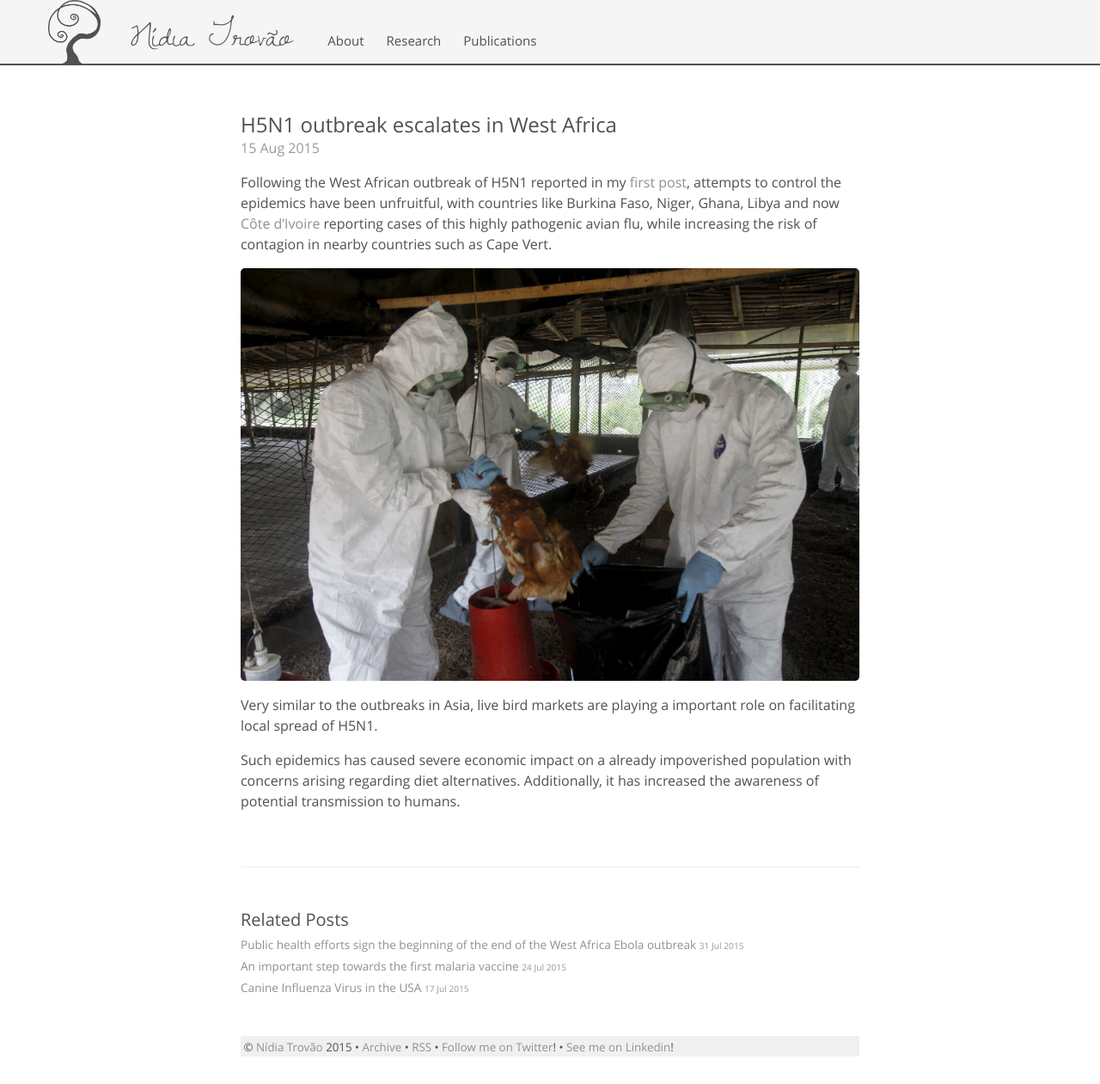
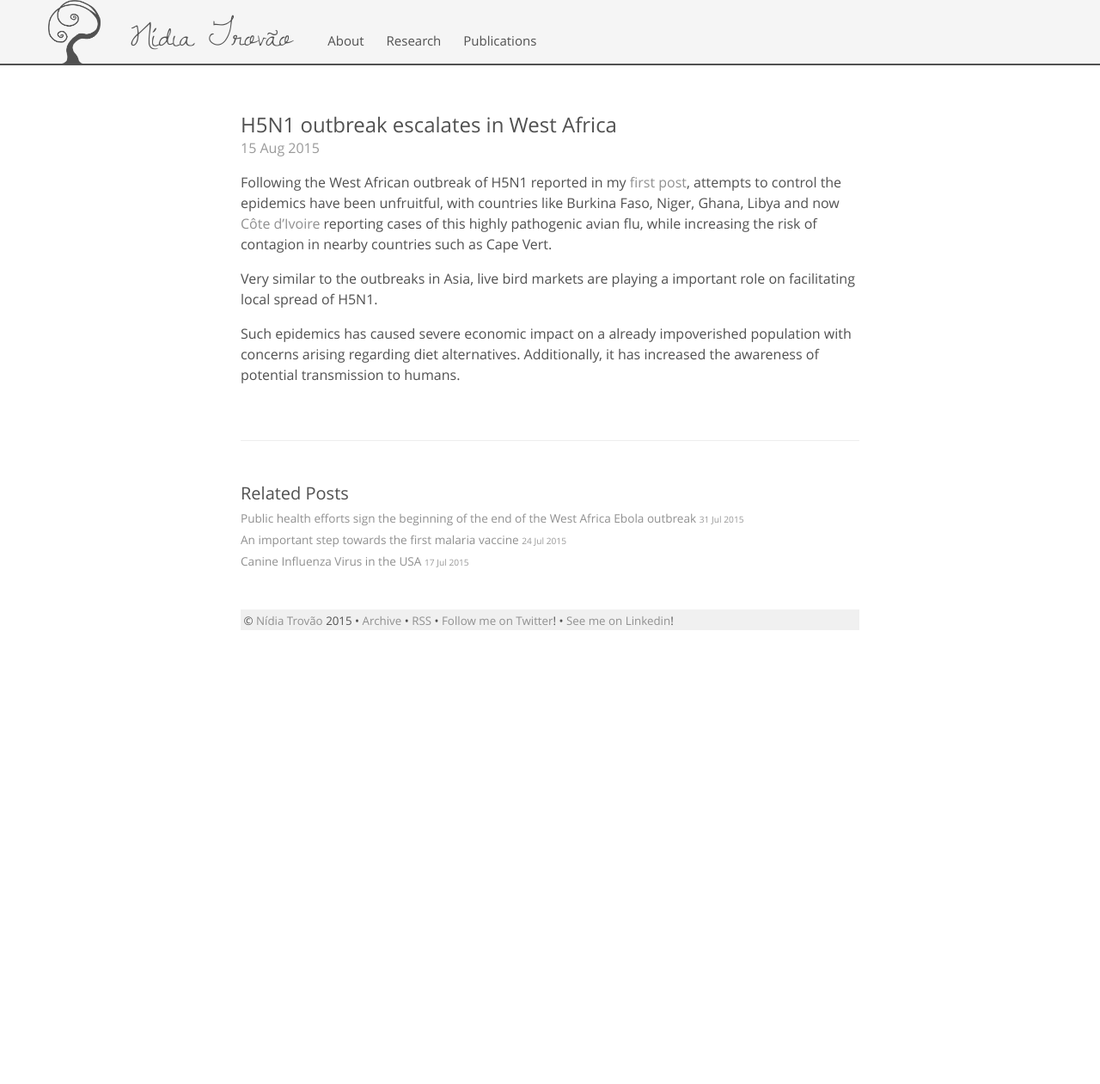
Before and after one commit to nidiatrovao/nidiatrovao.github.io, a Jekyll site: the page built from _posts/2015-08-15-h5n1-west-africa.md, in a window 1280 px wide. Shown: the whole page at 86% size. Built offline with Jekyll 4.4.1, drawn with Linux system fonts in a browser that asks for light colours; after the commit the page ends 900 px from its top, so only the background shows below that.

Commit message:
8th post edit

```diff
--- a/_posts/2015-08-15-h5n1-west-africa.md
+++ b/_posts/2015-08-15-h5n1-west-africa.md
@@ -5,8 +5,6 @@ title: H5N1 outbreak escalates in West Africa
 
 Following the West African outbreak of H5N1 reported in my [first post](http://nidiatrovao.com/2015/06/30/h5n1-nigeria/), attempts to control the epidemics have been unfruitful, with countries like Burkina Faso, Niger, Ghana, Libya and now [Côte d'Ivoire](http://www.reuters.com/article/2015/08/14/us-health-bird-flu-idUSKCN0QJ28J20150814) reporting cases of this highly pathogenic avian flu, while increasing the risk of contagion in nearby countries such as Cape Vert.
 
-![&copy; Reuters/Luc Gnago](/images/ReuteursLucGnagoCotedIvoireAug1015.jpeg)
-
 Very similar to the outbreaks in Asia, live bird markets are playing a important role on facilitating local spread of H5N1.
 
 Such epidemics has caused severe economic impact on a already impoverished population with concerns arising regarding diet alternatives. Additionally, it has increased the awareness of potential transmission to humans.
```
